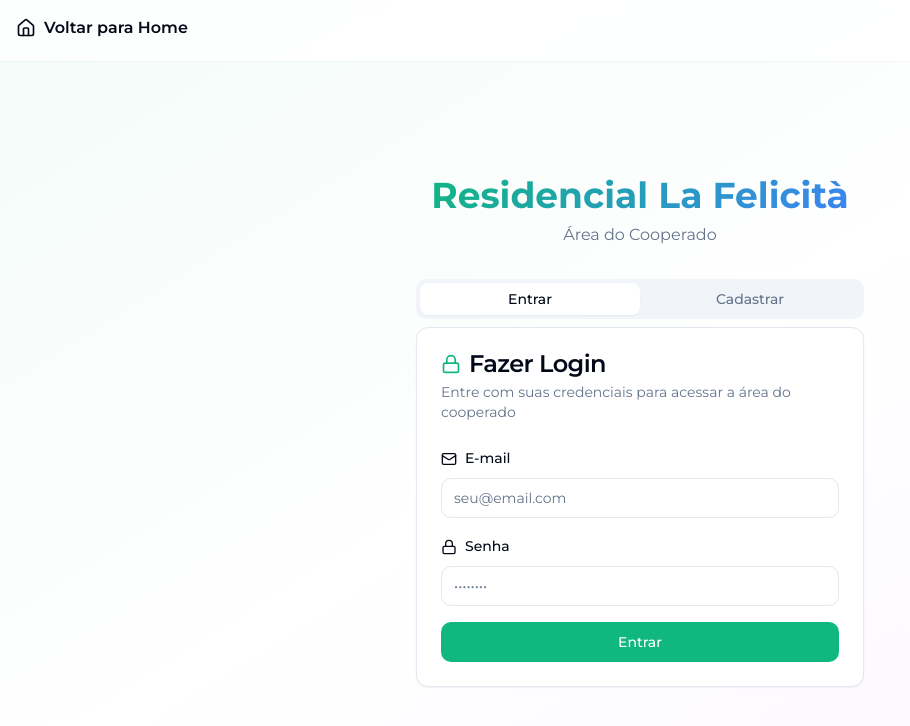
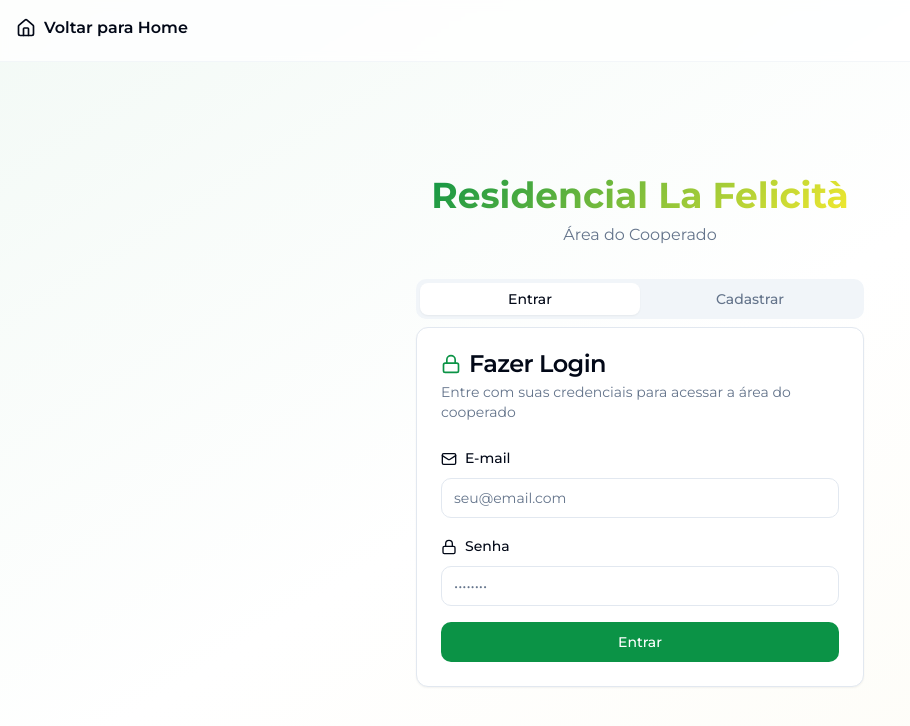
Before and after one commit to robertoribeirobmg-netizen/marvel-design-studio, a React (Vite) app: page /login in a window 1280 px wide. Shown: the top 726 px of the page, without its empty margins (0-910 px from the left). Built offline with nearby package versions, Linux system fonts and the light colour scheme; the HTML template or start-up script is replaced by a standard one.

Commit message:
Update color palette to custom RGB-HSL
Adopted and implemented a new color scheme using the provided palette (verde #214529, amarelo #F9EC31, laranja #D3BD29, verde claro #0B9144, verde oliva #006838) converted to HSL and integrated across CSS variables and gradients for the site.

```diff
--- a/src/index.css
+++ b/src/index.css
@@ -17,20 +17,20 @@ All colors MUST be HSL.
     --popover: 0 0% 100%;
     --popover-foreground: 222.2 84% 4.9%;
 
-    /* Emerald Principal */
-    --primary: 160 84% 39%;
+    /* Verde Claro Principal #0B9144 */
+    --primary: 146 86% 31%;
     --primary-foreground: 0 0% 100%;
-    --primary-hover: 160 77% 34%;
+    --primary-hover: 146 86% 25%;
 
-    /* Blue Secundária */
-    --secondary: 217 91% 60%;
-    --secondary-foreground: 0 0% 100%;
-    --secondary-hover: 221 83% 53%;
+    /* Amarelo Secundário #F9EC31 */
+    --secondary: 56 94% 58%;
+    --secondary-foreground: 134 35% 20%;
+    --secondary-hover: 56 94% 50%;
 
-    /* Purple Destaque */
-    --accent: 271 91% 65%;
+    /* Laranja/Dourado Destaque #D3BD29 */
+    --accent: 52 68% 49%;
     --accent-foreground: 0 0% 100%;
-    --accent-hover: 271 81% 56%;
+    --accent-hover: 52 68% 42%;
 
     --muted: 210 40% 96.1%;
     --muted-foreground: 215.4 16.3% 46.9%;
@@ -38,38 +38,40 @@ All colors MUST be HSL.
     --destructive: 0 84.2% 60.2%;
     --destructive-foreground: 210 40% 98%;
 
-    --success: 142 76% 36%;
+    /* Verde Oliva #006838 */
+    --success: 152 100% 20%;
     --success-foreground: 0 0% 100%;
 
-    --warning: 38 92% 50%;
-    --warning-foreground: 0 0% 100%;
+    /* Amarelo para avisos #F9EC31 */
+    --warning: 56 94% 58%;
+    --warning-foreground: 134 35% 20%;
 
     --border: 214.3 31.8% 91.4%;
     --input: 214.3 31.8% 91.4%;
-    --ring: 160 84% 39%;
+    --ring: 146 86% 31%;
 
     --radius: 0.75rem;
 
-    /* Chart Colors */
-    --chart-1: 142 76% 36%;
-    --chart-2: 38 92% 50%;
-    --chart-3: 217 91% 60%;
-    --chart-4: 271 91% 65%;
-    --chart-5: 0 84.2% 60.2%;
+    /* Chart Colors - Paleta do Residencial */
+    --chart-1: 146 86% 31%;
+    --chart-2: 56 94% 58%;
+    --chart-3: 52 68% 49%;
+    --chart-4: 152 100% 20%;
+    --chart-5: 134 35% 20%;
 
     /* Gradients */
-    --gradient-primary: linear-gradient(135deg, hsl(160 84% 39%) 0%, hsl(217 91% 60%) 100%);
-    --gradient-secondary: linear-gradient(135deg, hsl(217 91% 60%) 0%, hsl(271 91% 65%) 100%);
-    --gradient-rainbow: linear-gradient(135deg, hsl(160 84% 39%) 0%, hsl(217 91% 60%) 50%, hsl(271 91% 65%) 100%);
+    --gradient-primary: linear-gradient(135deg, hsl(146 86% 31%) 0%, hsl(56 94% 58%) 100%);
+    --gradient-secondary: linear-gradient(135deg, hsl(56 94% 58%) 0%, hsl(52 68% 49%) 100%);
+    --gradient-rainbow: linear-gradient(135deg, hsl(146 86% 31%) 0%, hsl(56 94% 58%) 50%, hsl(52 68% 49%) 100%);
 
     --sidebar-background: 0 0% 98%;
-    --sidebar-foreground: 240 5.3% 26.1%;
-    --sidebar-primary: 160 84% 39%;
+    --sidebar-foreground: 134 35% 20%;
+    --sidebar-primary: 146 86% 31%;
     --sidebar-primary-foreground: 0 0% 100%;
-    --sidebar-accent: 240 4.8% 95.9%;
-    --sidebar-accent-foreground: 240 5.9% 10%;
-    --sidebar-border: 220 13% 91%;
-    --sidebar-ring: 160 84% 39%;
+    --sidebar-accent: 146 30% 95%;
+    --sidebar-accent-foreground: 134 35% 20%;
+    --sidebar-border: 146 20% 88%;
+    --sidebar-ring: 146 86% 31%;
   }
 
   .dark {
@@ -82,17 +84,17 @@ All colors MUST be HSL.
     --popover: 222.2 84% 4.9%;
     --popover-foreground: 210 40% 98%;
 
-    --primary: 160 84% 39%;
+    --primary: 146 86% 31%;
     --primary-foreground: 0 0% 100%;
-    --primary-hover: 160 77% 34%;
+    --primary-hover: 146 86% 25%;
 
-    --secondary: 217 91% 60%;
-    --secondary-foreground: 0 0% 100%;
-    --secondary-hover: 221 83% 53%;
+    --secondary: 56 94% 58%;
+    --secondary-foreground: 134 35% 20%;
+    --secondary-hover: 56 94% 50%;
 
-    --accent: 271 91% 65%;
+    --accent: 52 68% 49%;
     --accent-foreground: 0 0% 100%;
-    --accent-hover: 271 81% 56%;
+    --accent-hover: 52 68% 42%;
 
     --muted: 217.2 32.6% 17.5%;
     --muted-foreground: 215 20.2% 65.1%;
@@ -100,27 +102,27 @@ All colors MUST be HSL.
     --destructive: 0 62.8% 30.6%;
     --destructive-foreground: 210 40% 98%;
 
-    --success: 142 76% 36%;
-    --warning: 38 92% 50%;
+    --success: 152 100% 20%;
+    --warning: 56 94% 58%;
 
-    --chart-1: 142 76% 36%;
-    --chart-2: 38 92% 50%;
-    --chart-3: 217 91% 60%;
-    --chart-4: 271 91% 65%;
-    --chart-5: 0 84.2% 60.2%;
+    --chart-1: 146 86% 31%;
+    --chart-2: 56 94% 58%;
+    --chart-3: 52 68% 49%;
+    --chart-4: 152 100% 20%;
+    --chart-5: 134 35% 20%;
 
     --border: 217.2 32.6% 17.5%;
     --input: 217.2 32.6% 17.5%;
-    --ring: 160 84% 39%;
+    --ring: 146 86% 31%;
 
-    --sidebar-background: 240 5.9% 10%;
-    --sidebar-foreground: 240 4.8% 95.9%;
-    --sidebar-primary: 160 84% 39%;
+    --sidebar-background: 134 35% 15%;
+    --sidebar-foreground: 56 94% 80%;
+    --sidebar-primary: 146 86% 31%;
     --sidebar-primary-foreground: 0 0% 100%;
-    --sidebar-accent: 240 3.7% 15.9%;
-    --sidebar-accent-foreground: 240 4.8% 95.9%;
-    --sidebar-border: 240 3.7% 15.9%;
-    --sidebar-ring: 160 84% 39%;
+    --sidebar-accent: 134 30% 20%;
+    --sidebar-accent-foreground: 56 94% 80%;
+    --sidebar-border: 134 30% 25%;
+    --sidebar-ring: 146 86% 31%;
   }
 }
 
```
